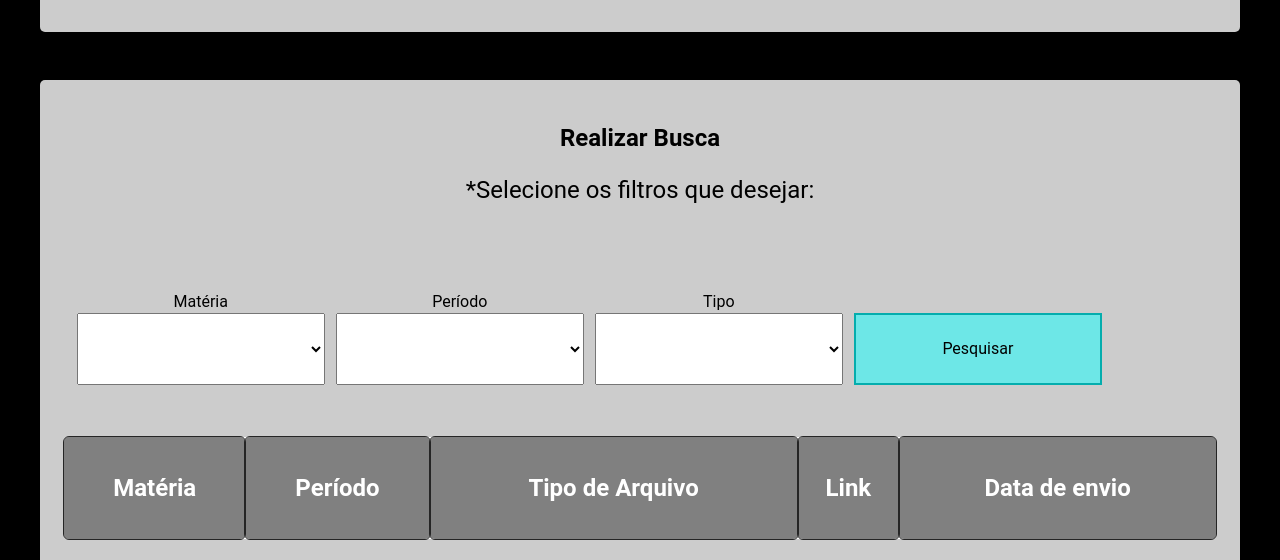
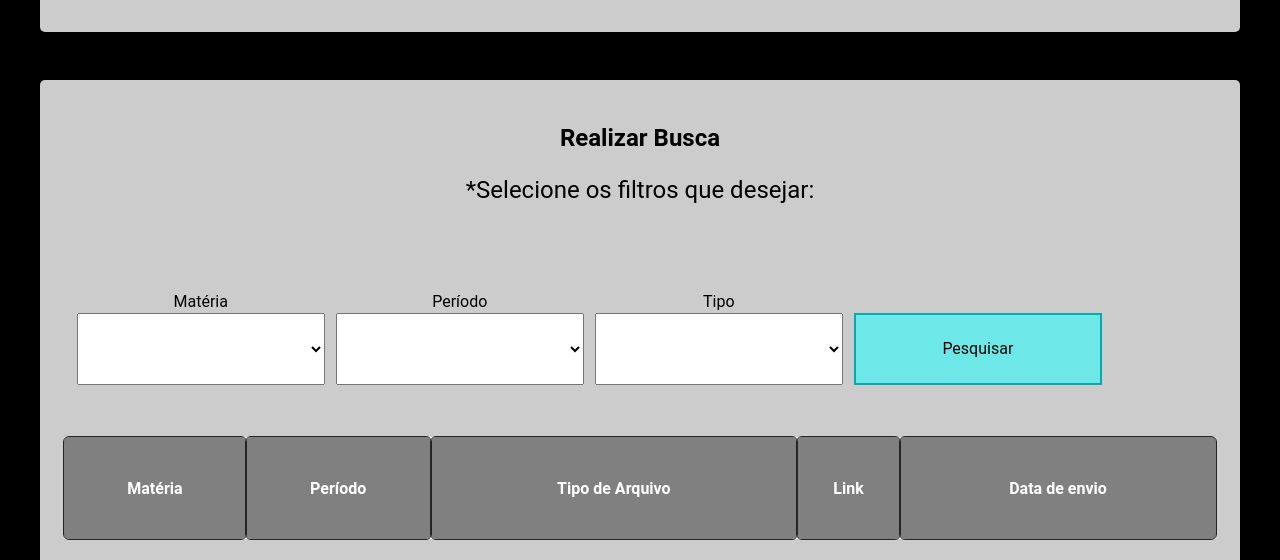
Before and after one commit to wellbrez/DriveCA, a plain HTML site: page index.html in a window 1280 px wide. Both pictures are taken after a click on the button "Pesquisar". Shown: the part 1066-1626 px from the top of the page. Drawn offline with Linux system fonts and the light colour scheme; no server answers.

Commit message:
Update style.css

```diff
--- a/style.css
+++ b/style.css
@@ -79,6 +79,7 @@ body{
 }
 table
 {
+    font-size:medium;
     margin-top:40px;
     width:100%;
     max-width:100vw;
@@ -95,6 +96,7 @@ table
 }
 td,th
 {
+    font-size:medium;
     text-align:center;
     max-width:20vw;
     height:100px;
```
